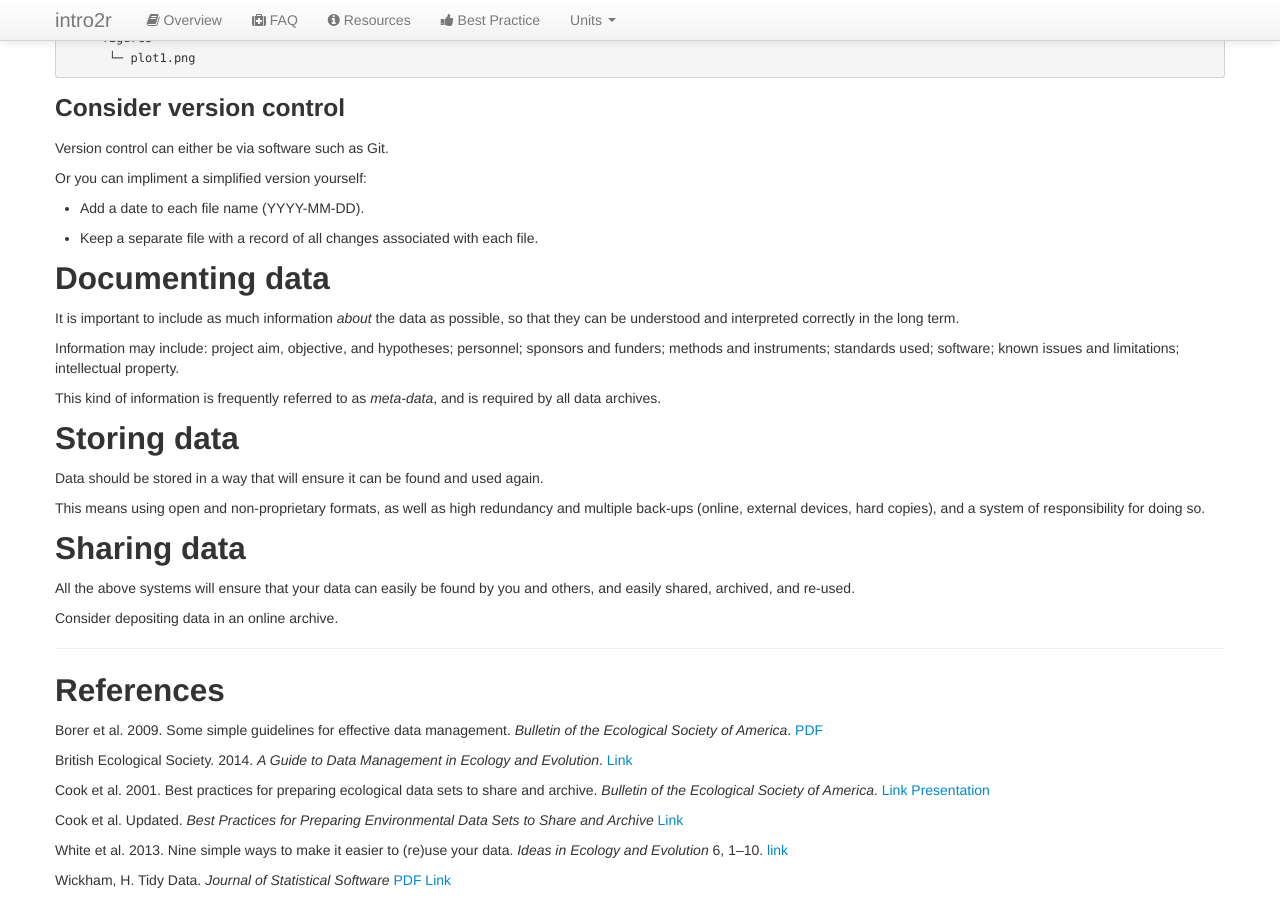
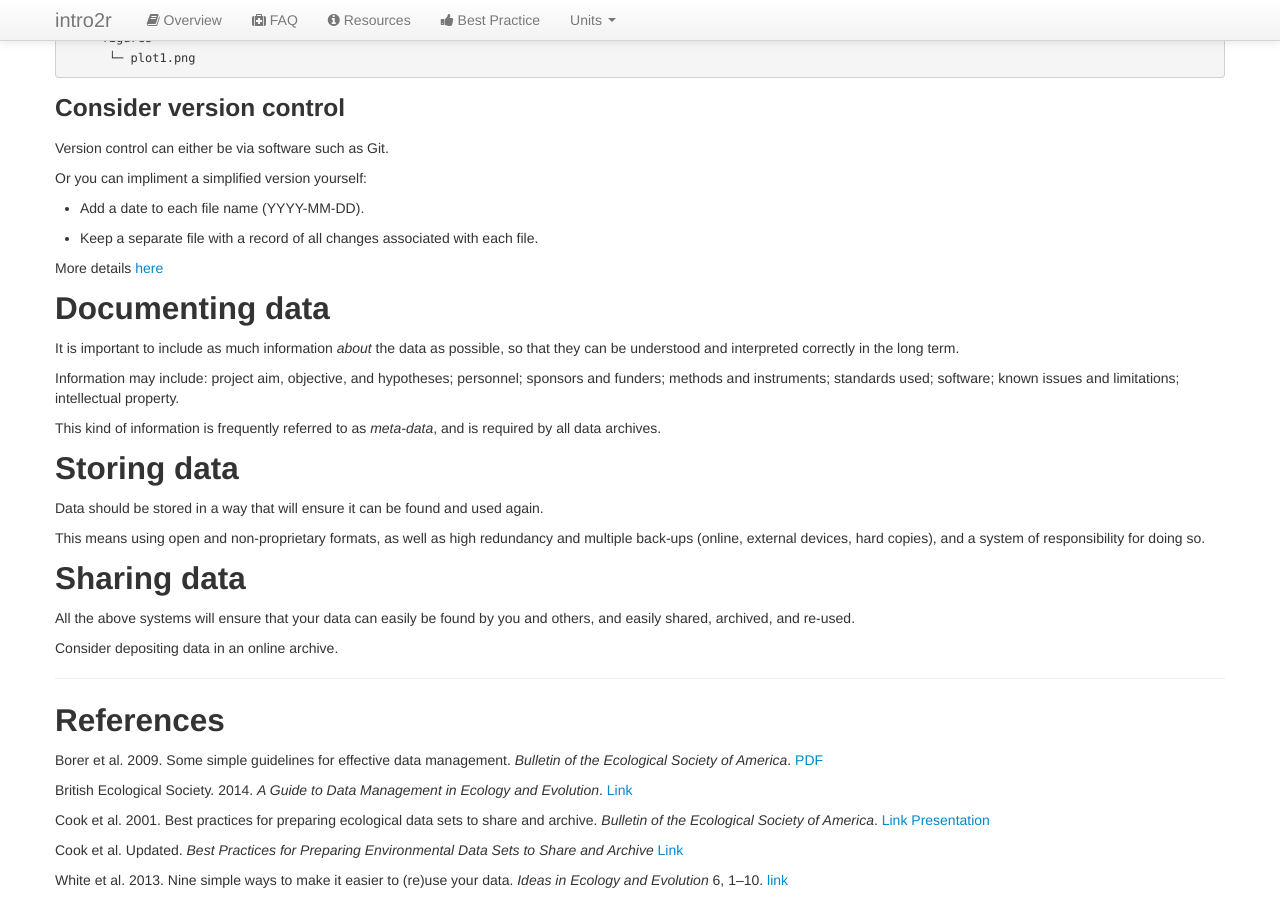
Before and after one commit to intro2r/intro2r, a Jekyll site: the page built from best/managing-data.md, in a window 1280 px wide and 900 px high, scrolled down 1423 px. Built offline with Jekyll 4.4.1, drawn with Linux system fonts in a browser that asks for light colours.

Commit message:
Update managing-data.md

```diff
--- a/best/managing-data.md
+++ b/best/managing-data.md
@@ -103,6 +103,8 @@ Or you can impliment a simplified version yourself:
  - Keep a separate file with a record of all changes associated with each file.
 
 
+More details [here](../best/managing-data-files.pdf)
+
 
 ## Documenting data
 
```
